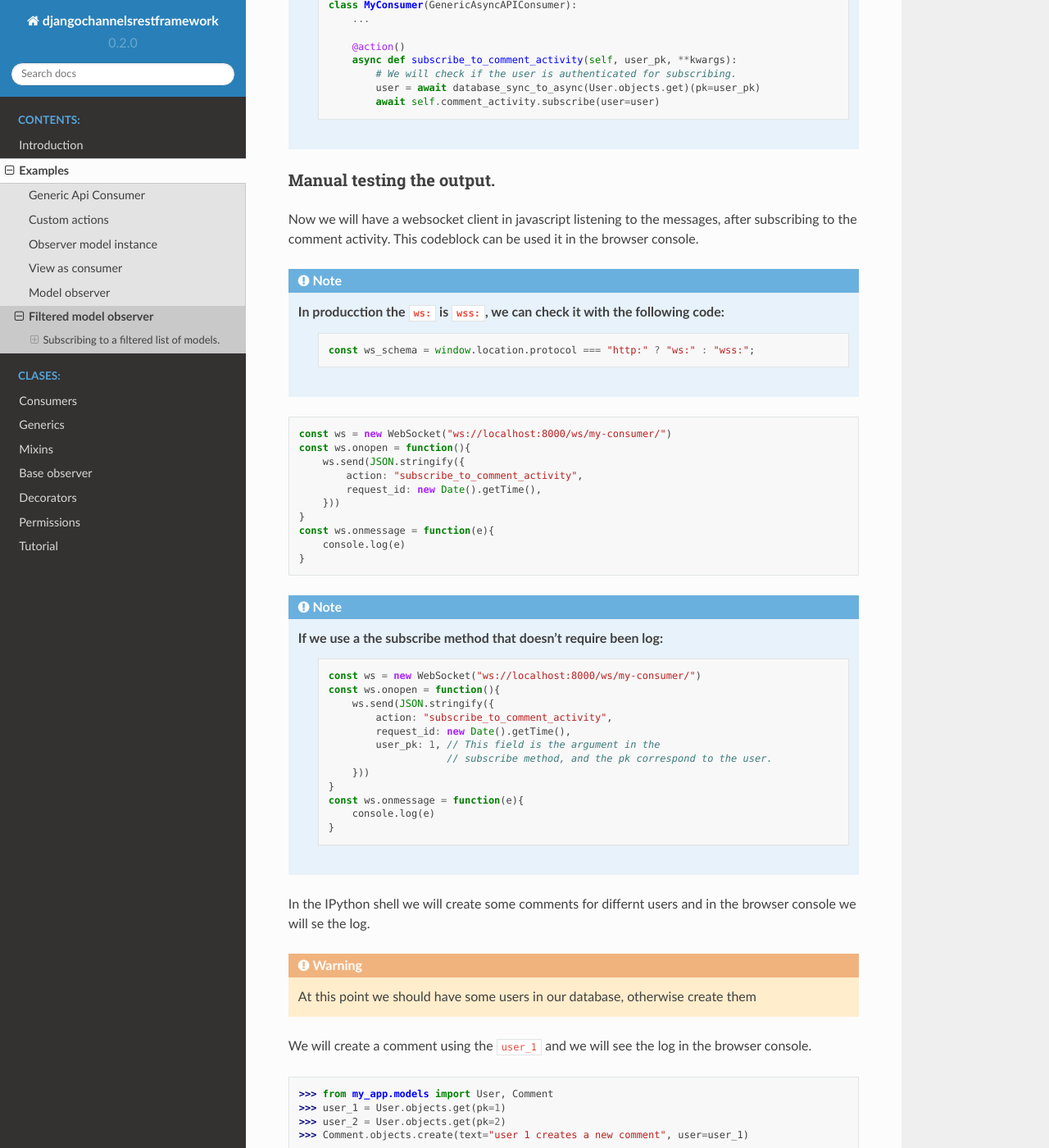
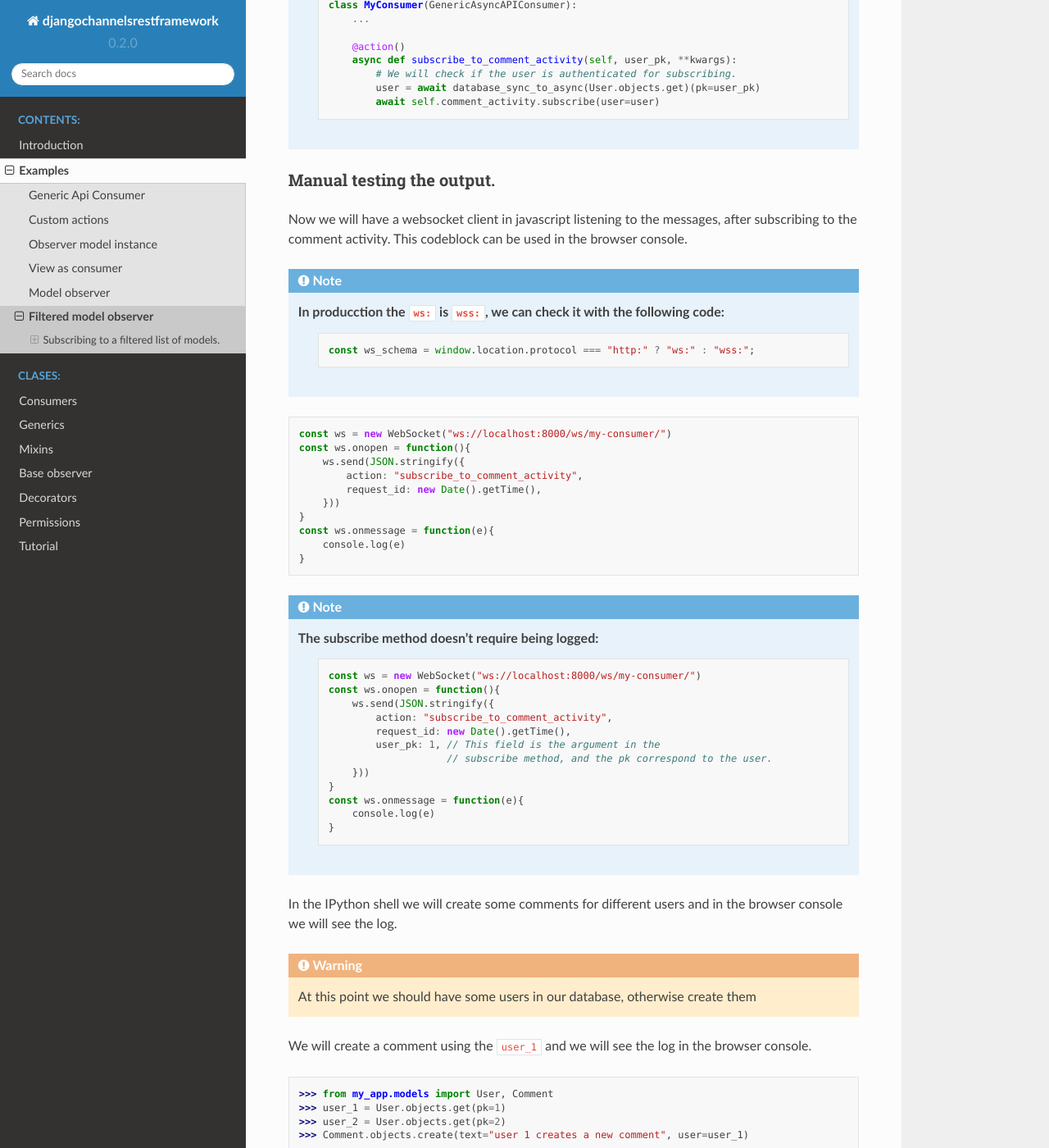
Before and after one commit to NilCoalescing/djangochannelsrestframework, a Sphinx documentation site: the page built from docs/examples/filtered_model_observer.rst, in a window 1280 px wide and 1400 px high, scrolled down 2353 px. Shown: the whole window at 82% size. Built offline with Sphinx 7.4.7 and the Read the Docs theme 2.0.0, drawn with Linux system fonts in a browser that asks for light colours; pages that are not in the unit, such as notebooks, are missing from menus; some of the changed text lies outside the part shown.

Commit message:
Update filtered_model_observer.rst

```diff
--- a/docs/examples/filtered_model_observer.rst
+++ b/docs/examples/filtered_model_observer.rst
@@ -43,7 +43,7 @@
     serializer based on the instance.
 
 .. warning::
-    The user must be loged to subscribe this method, because we will access the ``self.scope["user"]``
+    The user must be logged to subscribe this method, because we will access the ``self.scope["user"]``
 
 .. code-block:: python
 
@@ -86,7 +86,7 @@
                 await self.comment_activity.subscribe()
 
 .. note::
-    With out been loged we will have to access the ``user`` using the pk or any other unique field.
+    Without logging in we will have to access the ``user`` using the pk or any other unique field.
     Example:
         .. code-block:: python
 
@@ -105,7 +105,7 @@
 --------------------------
 
 Now we will have a websocket client in javascript listening to the messages, after subscribing to the comment activity.
-This codeblock can be used it in the browser console.
+This codeblock can be used in the browser console.
 
 .. note::
     In producction the ``ws:`` is ``wss:``, we can check it with the following code:
@@ -127,7 +127,7 @@
     }
 
 .. note::
-    If we use a the subscribe method that doesn't require been log:
+    The subscribe method doesn't require being logged:
         .. code-block:: javascript
 
             const ws = new WebSocket("ws://localhost:8000/ws/my-consumer/")
@@ -143,7 +143,7 @@
                 console.log(e)
             }
 
-In the IPython shell we will create some comments for differnt users and in the browser console we will se the log.
+In the IPython shell we will create some comments for different users and in the browser console we will see the log.
 
 .. warning::
     At this point we should have some users in our database, otherwise create them
```
